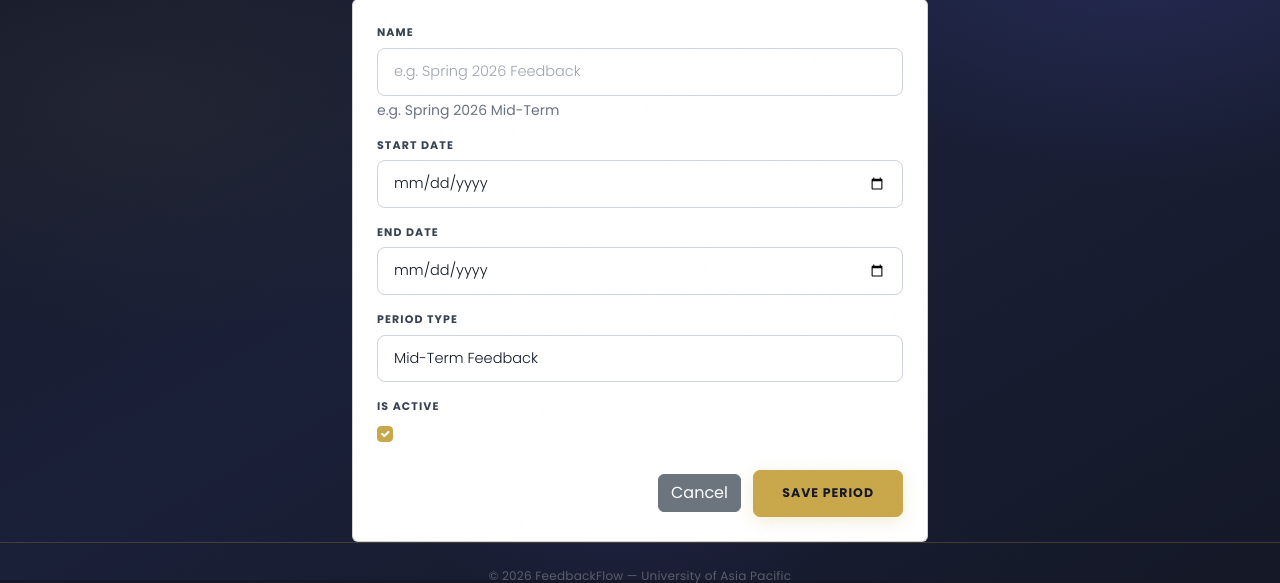
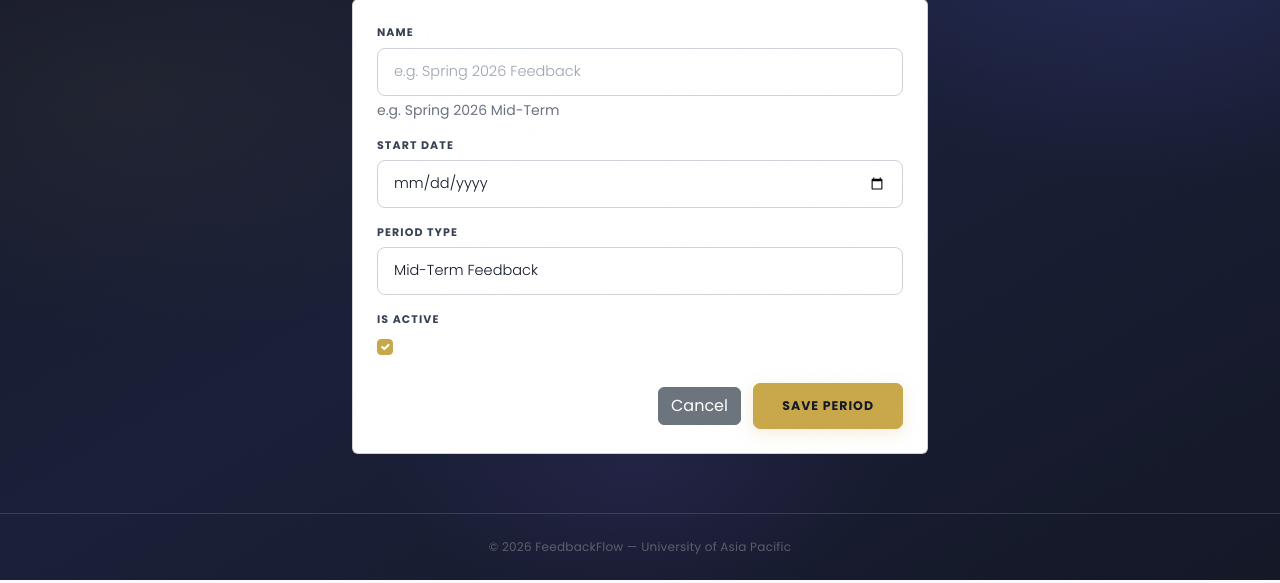
Before and after one commit to anjumaAlam/FeedbackFlow, a Django app: page /feedback/admin/feedback-periods/add/ in a window 1280 px wide. Shown: the part 220-803 px from the top of the page. Run offline with Django 5.2, Linux system fonts and the light colour scheme; a user stored in the database is signed in; data comes from the database, SQL or seed files in the repository; both versions use the stored data as it was before the commit.

Commit message:
fixed feedback periods

```diff
--- a/feedback/admin.py
+++ b/feedback/admin.py
@@ -64,7 +64,7 @@ class CourseRegistrationAdmin(admin.ModelAdmin):
 
 @admin.register(FeedbackPeriod)
 class FeedbackPeriodAdmin(admin.ModelAdmin):
-    list_display = ['name', 'semester', 'period_type', 'start_date', 'end_date', 'is_active', 'is_open']
+    list_display = ['name', 'semester', 'period_type', 'start_date', 'is_active', 'is_open']
     list_filter = ['semester', 'period_type', 'is_active']
     search_fields = ['name', 'semester']
     list_editable = ['is_active']
--- a/feedback/forms.py
+++ b/feedback/forms.py
@@ -96,17 +96,6 @@ class FeedbackSubmissionForm(forms.ModelForm):
                 # Student has no confirmed registrations — show nothing
                 qs = Course.objects.none()
 
-        # Exclude courses already submitted feedback for
-        if user:
-            from .models import FeedbackPeriod
-            current_period = FeedbackPeriod.get_current_period()
-            if current_period:
-                already_submitted = Feedback.objects.filter(
-                    student=user,
-                    feedback_period=current_period
-                ).values_list('course_id', flat=True)
-                qs = qs.exclude(id__in=already_submitted)
-
         self.fields['course'].queryset = qs
 
         if not qs.exists():
@@ -201,11 +190,10 @@ class CourseForm(forms.ModelForm):
 class FeedbackPeriodForm(forms.ModelForm):
     class Meta:
         model = FeedbackPeriod
-        fields = ['name', 'start_date', 'end_date', 'period_type', 'is_active']
+        fields = ['name', 'start_date', 'period_type', 'is_active']
         widgets = {
             'name': forms.TextInput(attrs={'class': 'form-control', 'placeholder': 'e.g. Spring 2026 Feedback'}),
             'start_date': forms.DateInput(attrs={'class': 'form-control', 'type': 'date'}),
-            'end_date': forms.DateInput(attrs={'class': 'form-control', 'type': 'date'}),
             'period_type': forms.Select(attrs={'class': 'form-select'}),
             'is_active': forms.CheckboxInput(attrs={'class': 'form-check-input'})
         }
--- a/feedback/models.py
+++ b/feedback/models.py
@@ -152,7 +152,8 @@ class Feedback(models.Model):
         ordering = ['-submitted_at']
         verbose_name = 'Feedback'
         verbose_name_plural = 'Feedback'
-        unique_together = ['student', 'course', 'feedback_period']
+        # No unique_together — students may submit feedback on the same course
+        # multiple times once a feedback period has opened.
 
     def __str__(self):
         return f"Feedback by {self.student.email} for {self.course.course_code}"
@@ -173,15 +174,12 @@ class FeedbackPeriod(models.Model):
     """Defines when feedback can be submitted — 2-3 windows per semester."""
     PERIOD_CHOICES = (
         ('Mid-Term', 'Mid-Term Feedback'),
-        ('Final-Term', 'Final-Term Feedback'),
-        ('Special', 'Special Feedback Round'),
     )
 
     name = models.CharField(max_length=100, help_text='e.g. Spring 2026 Mid-Term')
     semester = models.CharField(max_length=50, help_text='e.g. Spring 2026')
     period_type = models.CharField(max_length=20, choices=PERIOD_CHOICES, default='Mid-Term')
     start_date = models.DateField()
-    end_date = models.DateField()
     is_active = models.BooleanField(default=True)
     created_at = models.DateTimeField(auto_now_add=True)
 
@@ -191,13 +189,14 @@ class FeedbackPeriod(models.Model):
         verbose_name_plural = 'Feedback Periods'
 
     def __str__(self):
-        return f"{self.name} ({self.start_date} to {self.end_date})"
+        return f"{self.name} (from {self.start_date})"
 
     @property
     def is_open(self):
-        """Check if the feedback period is currently open."""
+        """Period is open once its start_date has been reached.
+        No end-date wall — students may submit feedback any time after opening."""
         today = timezone.localdate()
-        return self.is_active and self.start_date <= today <= self.end_date
+        return self.is_active and self.start_date <= today
 
     @property
     def status_display(self):
@@ -206,19 +205,18 @@ class FeedbackPeriod(models.Model):
             return "Inactive"
         if today < self.start_date:
             return "Upcoming"
-        if today > self.end_date:
-            return "Expired"
+        # Once start_date is reached the period stays open indefinitely
         return "Active & Open"
 
     @classmethod
     def get_current_period(cls):
-        """Return the currently open feedback period, if any."""
+        """Return the most recent open feedback period.
+        A period is open once its start_date is reached — no end-date cutoff."""
         today = timezone.localdate()
         return cls.objects.filter(
             is_active=True,
             start_date__lte=today,
-            end_date__gte=today,
-        ).first()
+        ).order_by('-start_date').first()
 
 
 class FeedbackResponse(models.Model):
--- a/feedback/templates/feedback/admin_feedback_period_list.html
+++ b/feedback/templates/feedback/admin_feedback_period_list.html
@@ -28,7 +28,6 @@
                 <th>Name</th>
                 <th>Type</th>
                 <th>Start Date</th>
-                <th>End Date</th>
                 <th>Status</th>
                 <th>Actions</th>
             </tr>
@@ -39,14 +38,11 @@
                 <td><strong>{{ period.name }}</strong></td>
                 <td><span class="badge bg-secondary">{{ period.period_type }}</span></td>
                 <td>{{ period.start_date|date:"M d, Y" }}</td>
-                <td>{{ period.end_date|date:"M d, Y" }}</td>
                 <td>
                     {% if period.status_display == "Active & Open" %}
                         <span class="badge bg-success">{{ period.status_display }}</span>
                     {% elif period.status_display == "Upcoming" %}
                         <span class="badge bg-info text-dark">{{ period.status_display }}</span>
-                    {% elif period.status_display == "Expired" %}
-                        <span class="badge bg-warning text-dark">{{ period.status_display }}</span>
                     {% else %}
                         <span class="badge bg-danger">{{ period.status_display }}</span>
                     {% endif %}
@@ -65,7 +61,7 @@
             </tr>
             {% empty %}
             <tr>
-                <td colspan="6" class="text-center text-muted py-4">
+                <td colspan="5" class="text-center text-muted py-4">
                     No feedback periods found. <a href="{% url 'admin_feedback_period_add' %}">Create one now</a>
                 </td>
             </tr>
--- a/feedback/views.py
+++ b/feedback/views.py
@@ -18,10 +18,10 @@ def submit_feedback(request):
         messages.error(request, 'Only students can submit feedback.')
         return redirect('student_dashboard')
 
-    # FR 4.1: Check if there is a currently open feedback period
+    # FR 4.1: Check if there is a currently open feedback period (started but not yet deactivated)
     current_period = FeedbackPeriod.get_current_period()
     if not current_period:
-        messages.warning(request, 'No feedback period is currently open. Feedback submission is only available during scheduled feedback periods.')
+        messages.warning(request, 'Feedback is not yet open. It becomes available once the Mid-Term feedback period has started.')
         return redirect('my_feedback')
 
     if request.method == 'POST':
@@ -33,16 +33,11 @@ def submit_feedback(request):
                 student=request.user, course=course, is_confirmed=True
             ).first()
             if reg:
-                if current_period.period_type == 'Mid-Term':
-                    min_attendance = 50.0
-                elif current_period.period_type == 'Special':
-                    min_attendance = 25.0
-                else:
-                    min_attendance = 75.0
+                min_attendance = 50.0  # Mid-Term threshold applies for all feedback periods
                 if reg.attendance_percentage < min_attendance:
                     messages.error(
                         request,
-                        f'You need at least {min_attendance:.0f}% attendance to submit {current_period.period_type} feedback for {course.course_code}. '
+                        f'You need at least {min_attendance:.0f}% attendance to submit feedback for {course.course_code}. '
                         f'Your current attendance: {reg.attendance_percentage:.0f}%.'
                     )
                     return redirect('submit_feedback')
```
Also changed, not shown: db.sqlite3, feedback/migrations/0014_remove_feedback_unique_together.py (added), feedback/migrations/0015_remove_period_type_field.py (added), feedback/migrations/0016_add_period_type_midterm_only.py (added), feedback/migrations/0017_remove_end_date_field.py (added), 1 other file.
